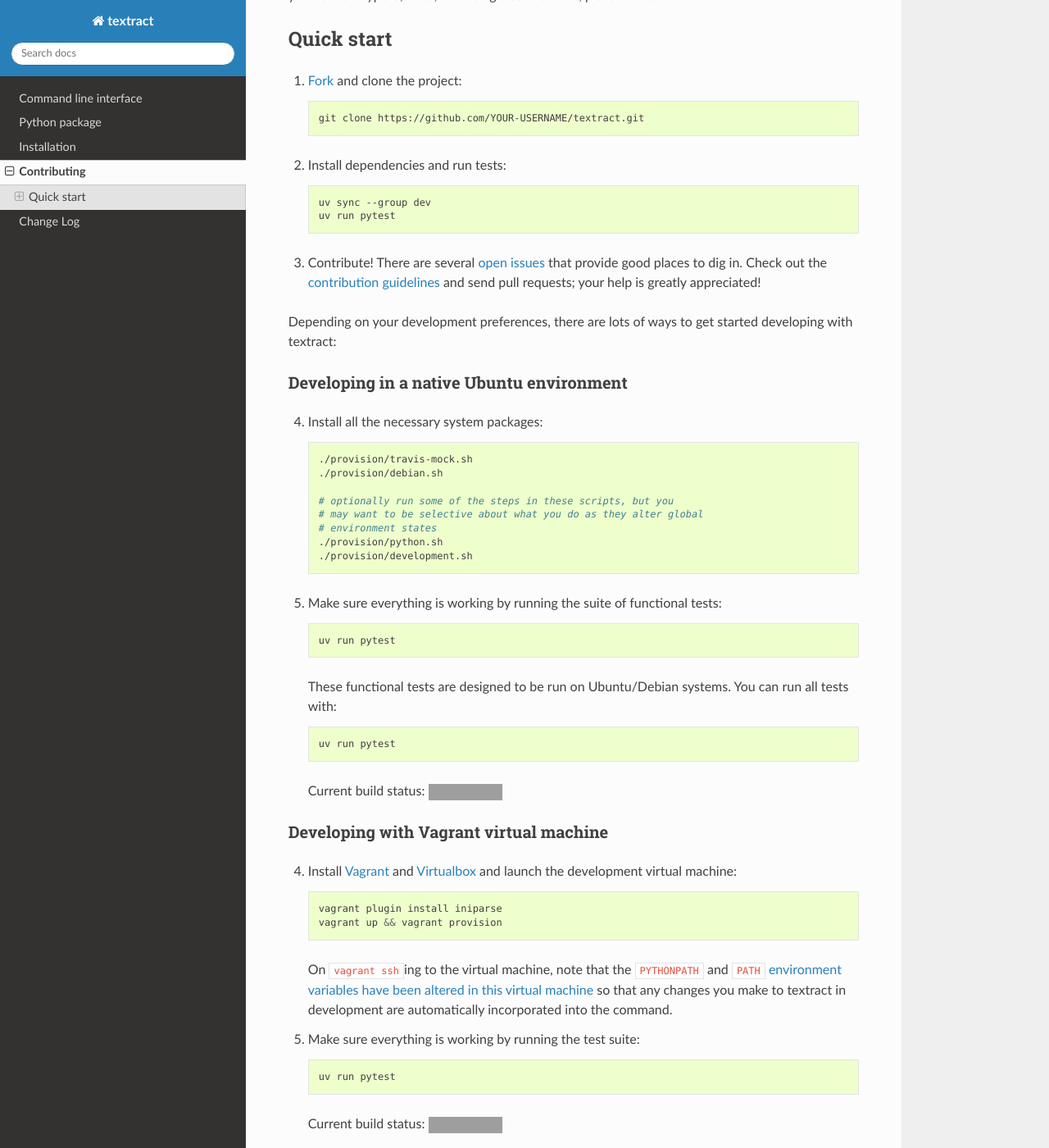
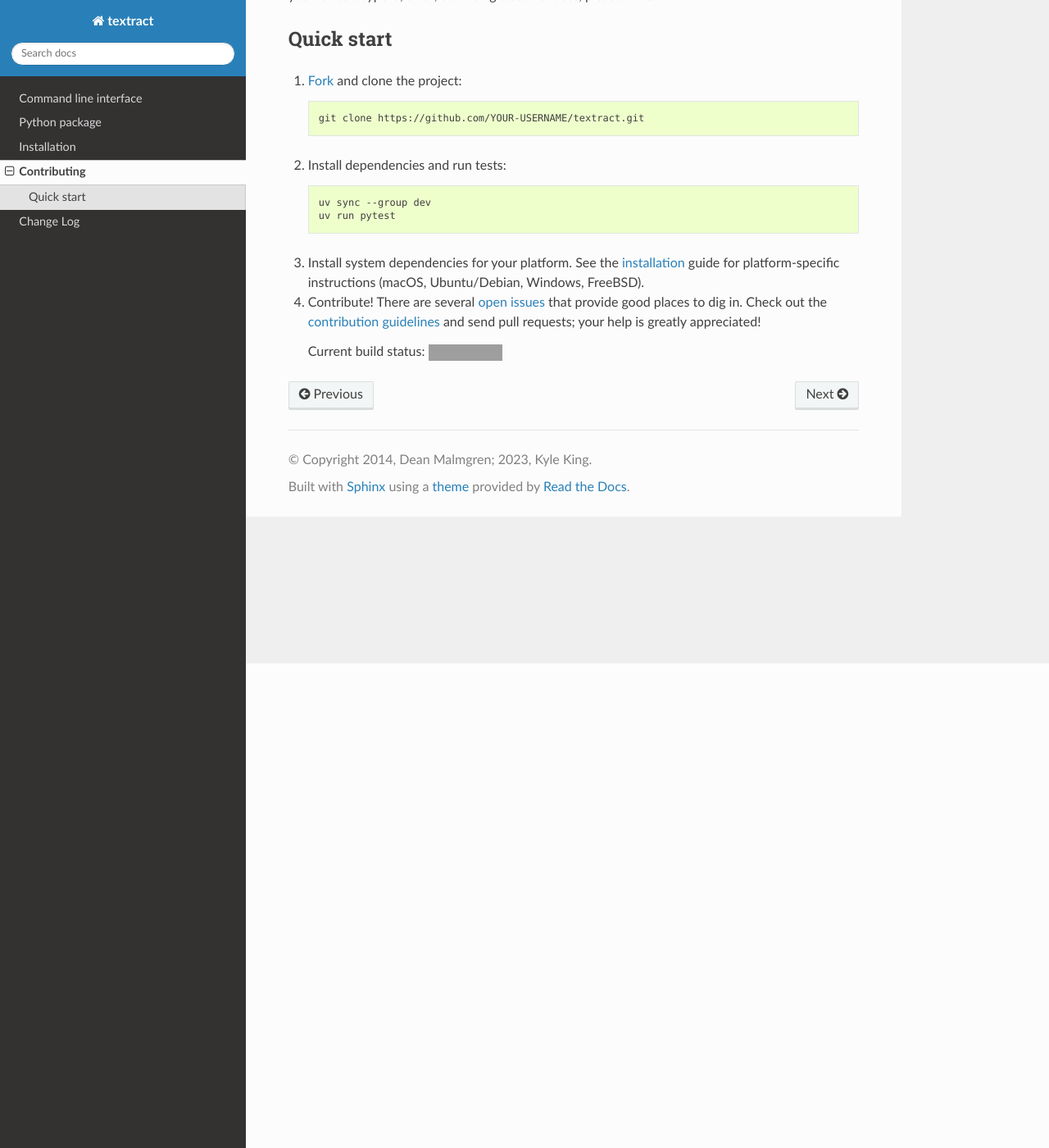
Before and after one commit to deanmalmgren/textract, a Sphinx documentation site: the page built from docs/contributing.rst, in a window 1280 px wide and 1400 px high, scrolled down 591 px. Shown: the whole window at 82% size. Built offline with Sphinx 7.4.7 and the Read the Docs theme 3.1.0, drawn with Linux system fonts in a browser that asks for light colours; some of the changed text lies outside the part shown; grey boxes are pictures that could not be loaded.

Commit message:
docs: update guidance for Windows and remove Docker

```diff
--- a/docs/changelog.rst
+++ b/docs/changelog.rst
@@ -5,11 +5,6 @@
 track version numbers, where backwards incompatible changes
 (highlighted in **bold**) bump the major version of the package.
 
-
-latest changes in development for next release
-----------------------------------------------
-
-.. THANKS FOR CONTRIBUTING; ADD YOUR UNRELEASED CHANGES HERE!
 1.6.5
 -------------------
 
--- a/docs/contributing.rst
+++ b/docs/contributing.rst
@@ -49,87 +49,16 @@
         uv sync --group dev
         uv run pytest
 
-3. Contribute! There are several `open issues
+3. Install system dependencies for your platform. See the
+   :ref:`installation <installation>` guide for platform-specific
+   instructions (macOS, Ubuntu/Debian, Windows, FreeBSD).
+
+4. Contribute! There are several `open issues
    <https://github.com/deanmalmgren/textract/issues>`_ that provide
    good places to dig in. Check out the `contribution guidelines
    <https://github.com/deanmalmgren/textract/blob/main/CONTRIBUTING.md>`_
    and send pull requests; your help is greatly appreciated!
 
-Depending on your development preferences, there are lots of ways to
-get started developing with textract:
-
-Developing in a native Ubuntu environment
-~~~~~~~~~~~~~~~~~~~~~~~~~~~~~~~~~~~~~~~~~
-
-4. Install all the necessary system packages:
-
-   .. code-block:: bash
-
-       ./provision/travis-mock.sh
-       ./provision/debian.sh
-
-       # optionally run some of the steps in these scripts, but you
-       # may want to be selective about what you do as they alter global
-       # environment states
-       ./provision/python.sh
-       ./provision/development.sh
-
-.. _run-ubuntu-tests:
-
-5. Make sure everything is working by running the suite of functional tests:
-
-   .. code-block:: bash
-
-        uv run pytest
-
-   These functional tests are designed to be run on Ubuntu/Debian
-   systems. You can run all tests with:
-
-   .. code-block:: bash
-
-        uv run pytest
-
-   Current build status: |Build Status|
-
-
-Developing with Vagrant virtual machine
-~~~~~~~~~~~~~~~~~~~~~~~~~~~~~~~~~~~~~~~
-
-4. Install `Vagrant <http://vagrantup.com/downloads>`_ and
-   `Virtualbox <https://www.virtualbox.org/wiki/Downloads>`_ and launch
-   the development virtual machine:
-
-   .. code-block:: bash
-
-        vagrant plugin install iniparse
-        vagrant up && vagrant provision
-
-   On ``vagrant ssh``\ ing to the virtual machine, note that the
-   ``PYTHONPATH`` and ``PATH`` `environment variables have been
-   altered in this virtual machine
-   <https://github.com/deanmalmgren/textract/blob/master/provision/development.sh>`_
-   so that any changes you make to textract in development are
-   automatically incorporated into the command.
-
-5. Make sure everything is working by running the test suite:
-
-   .. code-block:: bash
-
-        uv run pytest
-
-   Current build status: |Build Status|
-
-
-
-Developing with Docker container
-~~~~~~~~~~~~~~~~~~~~~~~~~~~~~~~~
-
-4. Go to the `Docker
-   documentation <http://docs.docker.com/installation/ubuntulinux/>`_
-   and follow the instructions under "If you'd like to try the latest
-   version of Docker" to install Docker.
-
-5. Just run ``tests/run_docker_tests.sh`` to run the full test suite.
    Current build status: |Build Status|
 
 
```
Also changed, not shown: CONTRIBUTING.md (+11 -3 lines), docs/installation.rst (+19 -0 lines).
